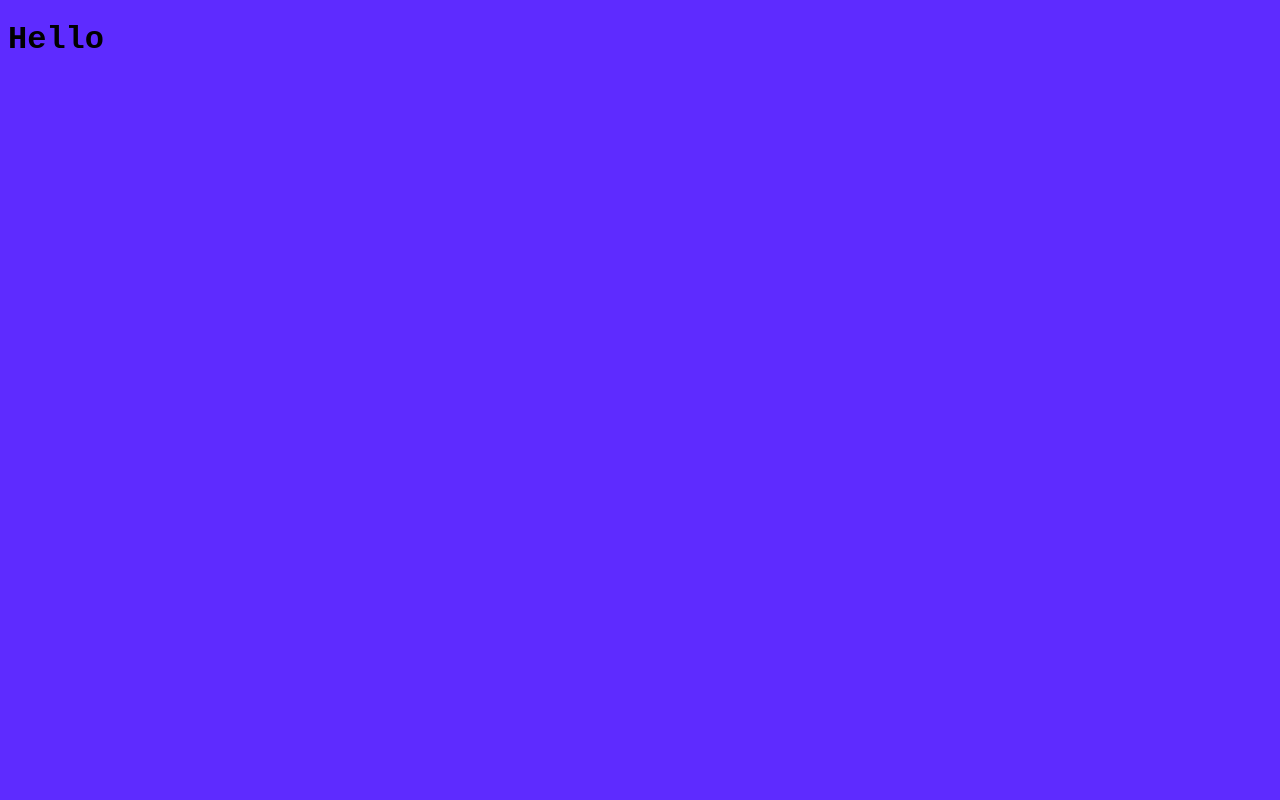
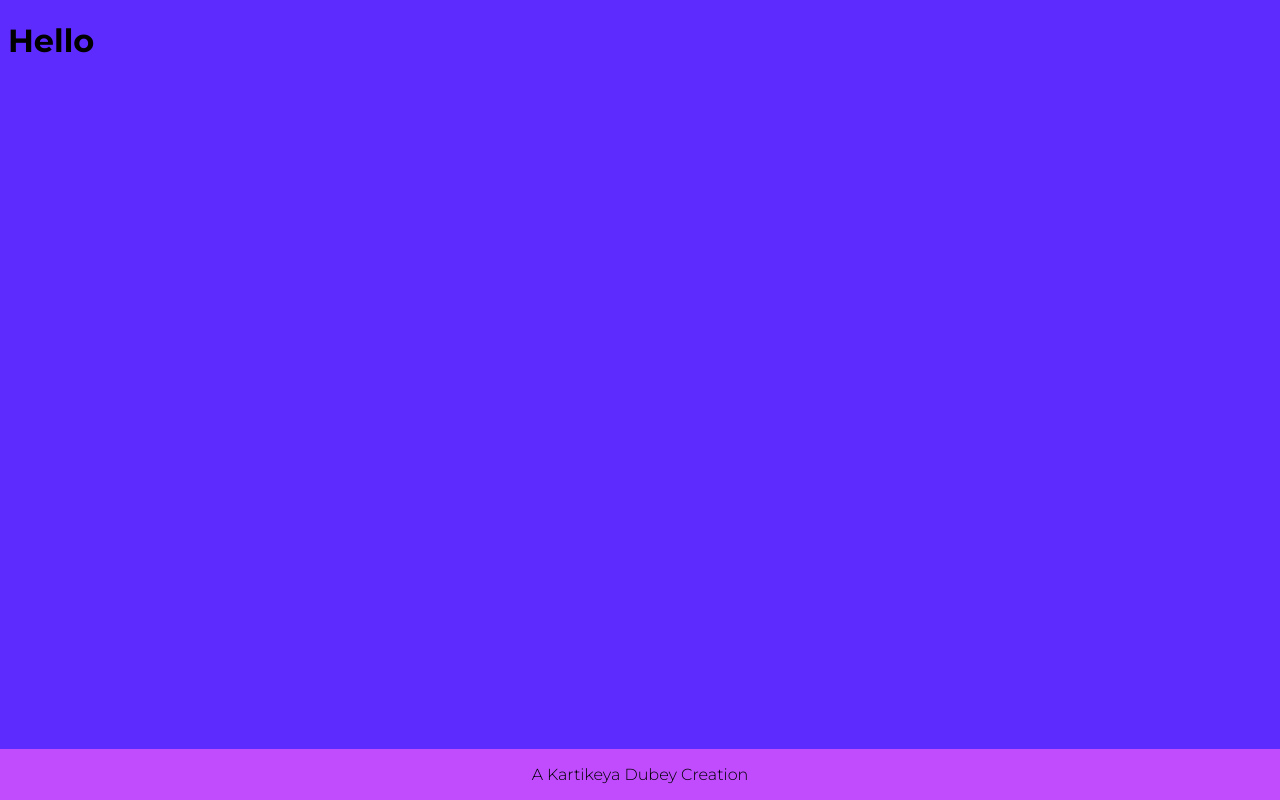
Before and after one commit to kakuking/Portfolio_Website, a plain HTML site: page programmer.html in a window 1280 px wide. Drawn offline with Linux system fonts and the light colour scheme; a web font is replaced by a local one.

Commit message:
created programmer page specfiic CSS file and found a 8 bit font format, need better one

```diff
--- a/programmer.html
+++ b/programmer.html
@@ -1,13 +1,25 @@
 <!DOCTYPE html>
 <html lang="en">
 <head>
+    <title>Resume</title>
     <link rel="stylesheet" href="style_broad.css">
-    <meta charset="UTF-8">
-    <meta http-equiv="X-UA-Compatible" content="IE=edge">
+    <link rel="stylesheet" href="style_programmer.css">
+    <link rel="preconnect" href="https://fonts.googleapis.com">
+    <link rel="preconnect" href="https://fonts.gstatic.com" crossorigin>
+    <link href="https://fonts.googleapis.com/css2?family=Montserrat:ital,wght@0,100;0,200;0,300;0,400;0,500;0,600;0,700;0,800;0,900;1,100;1,200;1,300;1,400;1,500;1,600;1,700;1,800;1,900&display=swap" rel="stylesheet">
+    <link rel="preconnect" href="https://fonts.googleapis.com">
+    <link rel="preconnect" href="https://fonts.gstatic.com" crossorigin>
+    <link href="https://fonts.googleapis.com/css2?family=DotGothic16&display=swap" rel="stylesheet">
+
+
+
     <meta name="viewport" content="width=device-width, initial-scale=1.0">
-    <title>Resume</title>
 </head>
 <body>
     <h1>Hello</h1>
+
+    <div class="footer">
+        <p>A Kartikeya Dubey Creation</p>
+    </div>
 </body>
 </html>
--- a/style_broad.css
+++ b/style_broad.css
@@ -24,6 +24,5 @@ body{
   /* FONT */
   font-family: "Montserrat", monospace;
   font-weight: 200;
-
   /* font-family: "Montserrat"; */
 }
--- /dev/null
+++ b/style_programmer.css
@@ -0,0 +1,15 @@
+body{
+
+}
+
+.footer{
+    position: fixed;
+    left: 0;
+    bottom: 0;
+    width: 100vw;
+    font-weight: 300;
+
+    text-align: center;
+
+    background: var(--footer_color);
+  }
```
